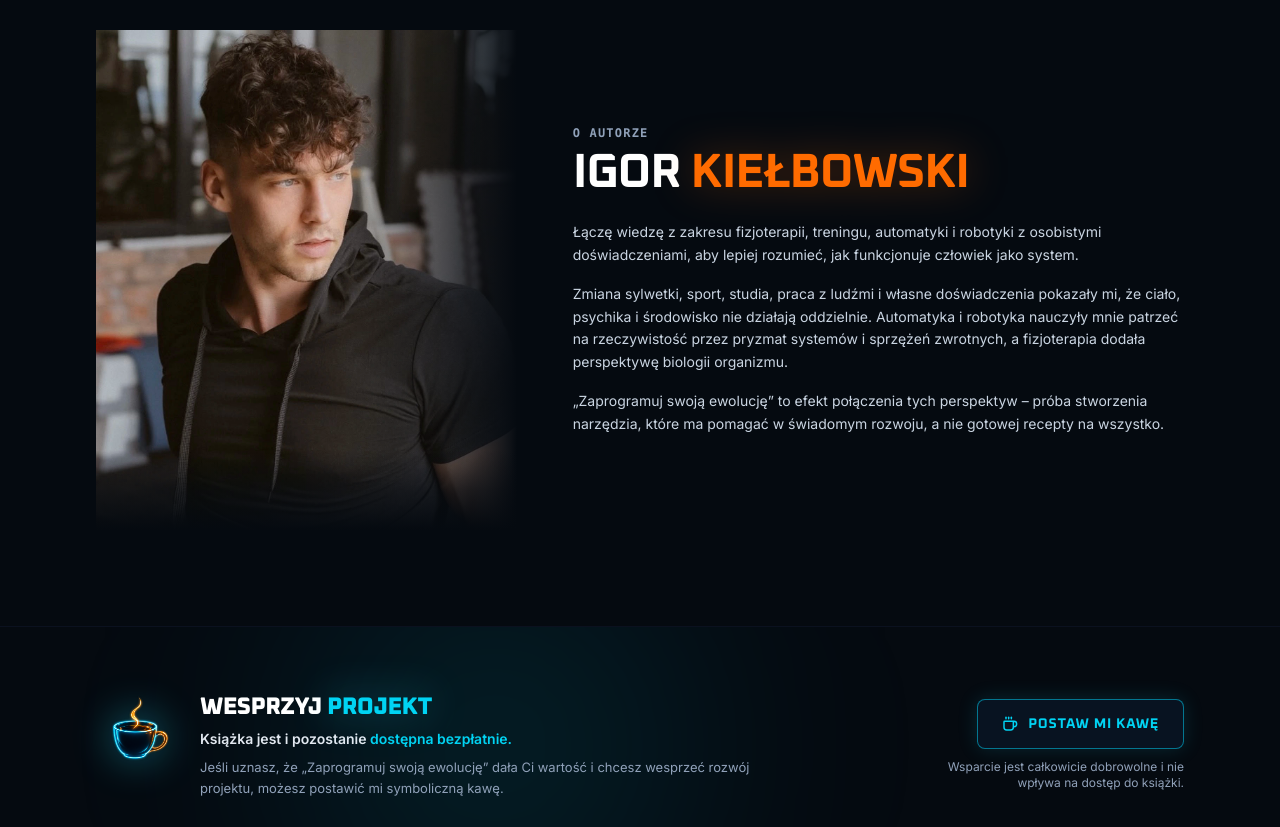
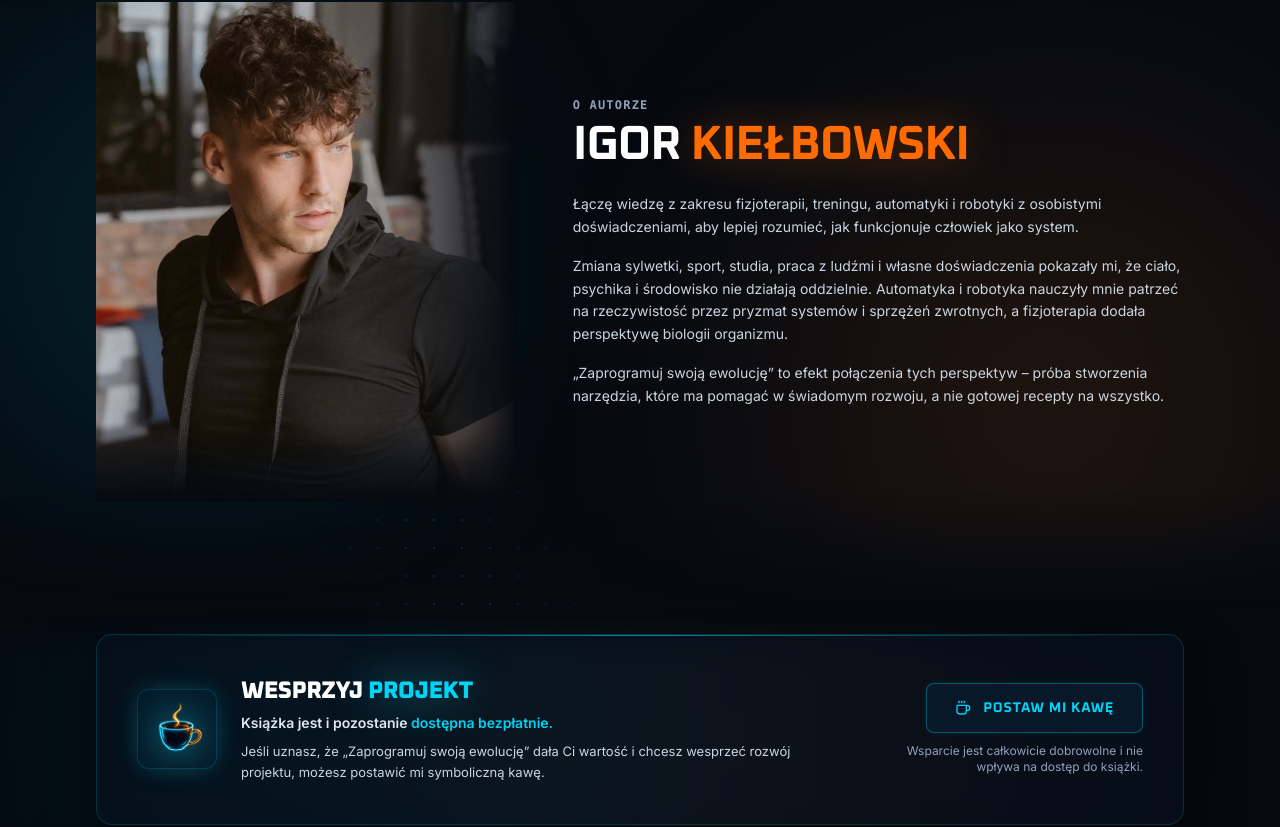
Before and after one commit to 19101990/evolution-landing-page, a Next.js app: page / in a window 1280 px wide. Shown: the part 1291-2118 px from the top of the page. Built offline with nearby package versions, Linux system fonts and the light colour scheme.

Commit message:
style: refine mobile layouts, ambient glows, and navbar overlay

```diff
--- a/src/components/sections/AuthorBio.tsx
+++ b/src/components/sections/AuthorBio.tsx
@@ -2,6 +2,8 @@ import Image from "next/image";
 import { SITE_CONTENT } from "@/data/content";
 import { Container } from "@/components/ui/Container";
 import { Reveal } from "@/components/ui/Reveal";
+import { CyberGrid } from "@/components/ui/CyberGrid";
+import { BackgroundGlow } from "@/components/ui/BackgroundGlow";
 
 export function AuthorBio() {
   const { authorSection } = SITE_CONTENT;
@@ -9,16 +11,13 @@ export function AuthorBio() {
   return (
     <section
       id={authorSection.id}
-      className="relative py-14 md:py-24 bg-[#050A10] overflow-hidden"
+      className="relative py-16 md:py-28 bg-[#050A10] overflow-hidden"
     >
-      <div
-        aria-hidden="true"
-        className="absolute top-1/2 left-10 -translate-y-1/2 w-[450px] h-[450px] bg-cyan-500/5 rounded-full blur-[140px] pointer-events-none -z-10"
-      />
+      <CyberGrid />
+      <BackgroundGlow />
 
       <Container className="relative z-10">
         <div className="grid grid-cols-1 lg:grid-cols-12 gap-10 lg:gap-14 items-center">
-
           <div className="lg:col-span-5 relative flex justify-center lg:justify-start">
             <Reveal
               direction="right"
@@ -49,7 +48,6 @@ export function AuthorBio() {
           </div>
 
           <div className="lg:col-span-7 flex flex-col items-start text-left">
-
             <Reveal
               direction="left"
               delay={0.1}
@@ -76,15 +74,11 @@ export function AuthorBio() {
             >
               <div className="space-y-4 text-xs sm:text-sm text-slate-300 leading-relaxed max-w-2xl font-sans">
                 {authorSection.bio.map((paragraph, index) => (
-                  <p key={index}>
-                    {paragraph}
-                  </p>
+                  <p key={index}>{paragraph}</p>
                 ))}
               </div>
             </Reveal>
-
           </div>
-
         </div>
       </Container>
     </section>
--- a/src/components/sections/FinalCta.tsx
+++ b/src/components/sections/FinalCta.tsx
@@ -16,7 +16,7 @@ export function FinalCta() {
           alt={finalCta.backgroundImage.alt}
           fill
           sizes="100vw"
-          className="object-cover object-[center_top] sm:object-center opacity-80"
+          className="object-cover object-[right_bottom] sm:object-center !h-[60%] sm:!h-full opacity-100 sm:opacity-80"
         />
 
         <div className="absolute inset-0 bg-[#050A10]/35" />
@@ -38,7 +38,7 @@ export function FinalCta() {
                   className="w-8 h-8 sm:w-10 sm:h-10 text-cyan-400 shrink-0 fill-current drop-shadow-[0_0_15px_rgba(34,211,238,0.5)] select-none"
                   viewBox="0 0 24 24"
                 >
-                  <path d="M4.583 17.321C3.553 16.227 3 15 3 13.011c0-3.5 2.457-6.637 6.03-8.188l.893 1.378c-3.322 1.49-4.225 3.325-4.425 4.96.488-.239 1.054-.361 1.638-.361 2.209 0 4 1.791 4 4 0 2.209-1.791 4-4 4-.543 0-1.077-.109-1.553-.479zm10 0C13.553 16.227 13 15 13 13.011c0-3.5 2.457-6.637 6.03-8.188l.893 1.378c-3.322 1.49-4.225 3.325-4.425 4.96.488-.239 1.054-.361 1.638-.361 2.209 0 4 1.791 4 4 0 2.209-1.791 4-4 4-.543 0-1.077-.109-1.553-.479z" />
+                  <path d="M4.5 4h5A1.5 1.5 0 0 1 11 5.5v5A1.5 1.5 0 0 1 9.5 12H7.2l1.6 6.2a.8.8 0 0 1-.77 1h-1.8a.8.8 0 0 1-.77-.6L3.1 11.4A1.5 1.5 0 0 1 3 10.5v-5A1.5 1.5 0 0 1 4.5 4zm10 0h5A1.5 1.5 0 0 1 21 5.5v5a1.5 1.5 0 0 1-1.5 1.5h-2.3l1.6 6.2a.8.8 0 0 1-.77 1h-1.8a.8.8 0 0 1-.77-.6l-2.36-7.2A1.5 1.5 0 0 1 13 10.5v-5A1.5 1.5 0 0 1 14.5 4z" />
                 </svg>
 
                 <div className="space-y-1.5 max-w-lg lg:pr-[60px]">
--- a/src/components/sections/SupportSection.tsx
+++ b/src/components/sections/SupportSection.tsx
@@ -10,34 +10,85 @@ export function SupportSection() {
   return (
     <section
       id={supportSection.id}
-      className="relative py-12 md:py-16 bg-[#050A10] overflow-hidden border-t border-b border-slate-900/60"
+      className="relative pt-5 pb-0 sm:pb-10 bg-[#050A10] overflow-hidden"
     >
       <div
         aria-hidden="true"
-        className="absolute top-1/2 left-1/4 -translate-y-1/2 w-[350px] h-[350px] bg-cyan-500/15 rounded-full blur-[130px] pointer-events-none"
+        className="absolute inset-0 pointer-events-none select-none z-0 overflow-hidden"
+        style={{
+          maskImage:
+            "linear-gradient(to bottom, transparent 0%, black 20%, black 80%, transparent 100%)",
+          WebkitMaskImage:
+            "linear-gradient(to bottom, transparent 0%, black 20%, black 80%, transparent 100%)",
+        }}
+      >
+        <div className="absolute top-1/2 left-1/3 -translate-x-1/2 -translate-y-1/2">
+          <div className="support-glow-cyan w-[380px] sm:w-[500px] h-[300px] sm:h-[360px] bg-cyan-500/20 rounded-full blur-[110px] sm:blur-[140px]" />
+        </div>
+
+        <div className="absolute top-1/2 right-1/4 -translate-y-1/2">
+          <div className="support-glow-orange w-[300px] sm:w-[420px] h-[260px] sm:h-[320px] bg-[#FF6B00]/16 rounded-full blur-[110px] sm:blur-[130px]" />
+        </div>
+      </div>
+
+      <style>{`
+        .support-glow-cyan {
+          animation: pulseSupportCyan 6s ease-in-out infinite alternate;
+          will-change: transform, opacity;
+        }
+
+        .support-glow-orange {
+          animation: pulseSupportOrange 7.5s ease-in-out infinite alternate;
+          will-change: transform, opacity;
+        }
+
+        @keyframes pulseSupportCyan {
+          0% {
+            transform: scale(0.92);
+            opacity: 0.6;
+          }
+          100% {
+            transform: scale(1.08);
+            opacity: 1;
+          }
+        }
+
+        @keyframes pulseSupportOrange {
+          0% {
+            transform: scale(0.94);
+            opacity: 0.55;
+          }
+          100% {
+            transform: scale(1.1);
+            opacity: 0.95;
+          }
+        }
+      `}</style>
+
+      <Container className="relative z-10">
+        <Reveal direction="up" duration={1.2} margin="0px 0px -60px 0px">
+          <div className="relative rounded-2xl border border-cyan-500/20 bg-[#07121e]/60 backdrop-blur-md p-6 sm:p-8 lg:p-10 shadow-[0_20px_50px_rgba(0,0,0,0.6)] overflow-hidden">
+            <div
+              aria-hidden="true"
+              className="absolute top-0 inset-x-0 h-[1px] bg-gradient-to-r from-transparent via-cyan-400/60 to-transparent"
             />
 
-      <Container className="relative z-10">
             <div className="grid grid-cols-1 lg:grid-cols-12 gap-8 lg:gap-10 items-center">
-
-          <div className="lg:col-span-8">
-            <Reveal direction="right" duration={1.4} margin="0px 0px -70px 0px">
-              <div className="flex items-start gap-4 sm:gap-6">
-
-                <div className="relative w-16 h-16 sm:w-20 sm:h-20 shrink-0 flex items-center justify-center">
+              <div className="lg:col-span-8 flex flex-col sm:flex-row items-start sm:items-center gap-5 sm:gap-6">
+                <div className="relative w-16 h-16 sm:w-20 sm:h-20 shrink-0 flex items-center justify-center p-2 rounded-xl bg-cyan-950/30 border border-cyan-500/20 shadow-[0_0_25px_rgba(34,211,238,0.2)]">
                   <Image
                     src={supportSection.imageSrc}
                     alt={supportSection.imageAlt}
                     width={80}
                     height={80}
-                    className="w-full h-full object-contain filter drop-shadow-[0_0_20px_rgba(34,211,238,0.45)] select-none pointer-events-none"
+                    className="w-full h-full object-contain filter drop-shadow-[0_0_18px_rgba(34,211,238,0.6)] select-none pointer-events-none"
                   />
                 </div>
 
                 <div className="flex-1 min-w-0">
                   <h2 className="font-display text-xl sm:text-2xl font-black uppercase tracking-tight text-white mb-1.5">
                     {supportSection.title.regular}{" "}
-                    <span className="text-cyan-400 drop-shadow-[0_0_20px_rgba(34,211,238,0.4)]">
+                    <span className="text-cyan-400 drop-shadow-[0_0_20px_rgba(34,211,238,0.5)]">
                       {supportSection.title.highlight}
                     </span>
                   </h2>
@@ -49,40 +100,30 @@ export function SupportSection() {
                     </span>
                   </p>
 
-                  <p className="text-xs sm:text-[13px] text-slate-400 leading-relaxed max-w-xl font-sans">
+                  <p className="text-xs sm:text-[13px] text-slate-300 leading-relaxed max-w-xl font-sans">
                     {supportSection.description}
                   </p>
                 </div>
-
-              </div>
-            </Reveal>
               </div>
 
-          <div className="lg:col-span-4 flex justify-start lg:justify-end pl-20 sm:pl-24 lg:pl-0">
-            <Reveal
-              direction="left"
-              delay={0.15}
-              duration={1.4}
-              margin="0px 0px -70px 0px"
-              className="flex flex-col items-start lg:items-end w-full"
-            >
+              <div className="lg:col-span-4 flex flex-col items-start lg:items-end w-full">
                 <a
                   href={supportSection.buttonUrl}
                   target="_blank"
                   rel="noopener noreferrer"
-                className="inline-flex items-center justify-center gap-2.5 px-6 py-3.5 rounded-lg border border-cyan-500/60 bg-[#081321] text-cyan-400 hover:text-white hover:border-cyan-400 hover:bg-cyan-500/10 font-display text-xs sm:text-sm font-bold uppercase tracking-wider transition-all duration-300 shadow-[0_0_20px_rgba(34,211,238,0.15)] hover:shadow-[0_0_30px_rgba(34,211,238,0.4)] hover:-translate-y-0.5 active:translate-y-0 group"
+                  className="relative group inline-flex items-center justify-center gap-3 w-full sm:w-auto px-7 py-3.5 rounded-lg border border-cyan-500/40 bg-[#081829] text-cyan-400 font-display text-xs sm:text-sm font-bold uppercase tracking-wider transition-all duration-300 shadow-[0_0_10px_rgba(34,211,238,0.08)] hover:border-cyan-400/80 hover:text-white hover:bg-cyan-500/10 hover:shadow-[0_0_18px_rgba(34,211,238,0.2)] hover:-translate-y-0.5 active:translate-y-0"
                 >
-                <Coffee className="w-4 h-4 text-cyan-400 group-hover:scale-110 transition-transform duration-300 stroke-[2.2]" />
+                  <Coffee className="w-4 h-4 text-cyan-400 group-hover:scale-110 transition-transform duration-300 stroke-[2]" />
                   <span>{supportSection.buttonText}</span>
                 </a>
 
-              <p className="text-[11px] sm:text-xs text-slate-400 max-w-[240px] text-left lg:text-right mt-2.5 leading-snug font-sans">
+                <p className="text-[11px] sm:text-xs text-slate-400 max-w-[260px] text-left lg:text-right mt-2.5 leading-snug font-sans">
                   {supportSection.note}
                 </p>
+              </div>
+            </div>
+          </div>
         </Reveal>
-          </div>
-
-        </div>
       </Container>
     </section>
   );
--- /dev/null
+++ b/src/components/ui/BackgroundGlow.tsx
@@ -0,0 +1,94 @@
+"use client";
+
+interface BackgroundGlowProps {
+  variant?: "dual" | "inverted" | "cyan" | "orange";
+  fadeEdges?: boolean;
+  singleOnMobile?: boolean;
+}
+
+export function BackgroundGlow({
+  variant = "dual",
+  fadeEdges = true,
+  singleOnMobile = true,
+}: BackgroundGlowProps) {
+  const isDual = variant === "dual" || variant === "inverted";
+  const leftColor = variant === "inverted" || variant === "orange" ? "orange" : "cyan";
+  const rightColor = variant === "inverted" ? "cyan" : "orange";
+
+  return (
+    <div
+      aria-hidden="true"
+      className="absolute inset-0 pointer-events-none select-none z-0 overflow-hidden"
+      style={
+        fadeEdges
+          ? {
+              maskImage:
+                "linear-gradient(to bottom, transparent 0%, black 18%, black 82%, transparent 100%)",
+              WebkitMaskImage:
+                "linear-gradient(to bottom, transparent 0%, black 18%, black 82%, transparent 100%)",
+            }
+          : undefined
+      }
+    >
+      <div className="absolute top-1/4 sm:top-1/3 md:top-1/2 left-1/2 -translate-x-1/2 md:left-[-60px] md:translate-x-0 -translate-y-1/2">
+        <div
+          className={`${
+            leftColor === "cyan"
+              ? "glow-cyan-pulse bg-cyan-500/20"
+              : "glow-orange-pulse bg-[#FF6B00]/18"
+          } w-[340px] sm:w-[440px] md:w-[520px] h-[340px] sm:h-[440px] md:h-[520px] rounded-full blur-[100px] md:blur-[140px]`}
+        />
+      </div>
+
+      {isDual && (
+        <div
+          className={`${
+            singleOnMobile ? "hidden md:block" : "block"
+          } absolute top-1/3 right-[-40px]`}
+        >
+          <div
+            className={`${
+              rightColor === "orange"
+                ? "glow-orange-pulse bg-[#FF6B00]/18"
+                : "glow-cyan-pulse bg-cyan-500/20"
+            } w-[540px] h-[540px] rounded-full blur-[150px]`}
+          />
+        </div>
+      )}
+
+      <style>{`
+        .glow-cyan-pulse {
+          animation: ambientPulseCyan 1.5s ease-in-out infinite alternate;
+          will-change: transform, opacity;
+        }
+
+        .glow-orange-pulse {
+          animation: ambientPulseOrange 2.2s ease-in-out infinite alternate;
+          will-change: transform, opacity;
+        }
+
+        @keyframes ambientPulseCyan {
+          0% {
+            transform: scale(0.92);
+            opacity: 0.65;
+          }
+          100% {
+            transform: scale(1.08);
+            opacity: 1;
+          }
+        }
+
+        @keyframes ambientPulseOrange {
+          0% {
+            transform: scale(0.94);
+            opacity: 0.8;
+          }
+          100% {
+            transform: scale(1.1);
+            opacity: 1;
+          }
+        }
+      `}</style>
+    </div>
+  );
+}
--- /dev/null
+++ b/src/components/ui/CyberGrid.tsx
@@ -0,0 +1,77 @@
+"use client";
+
+export function CyberGrid() {
+  return (
+    <div
+      aria-hidden="true"
+      className="absolute inset-0 overflow-hidden pointer-events-none select-none z-0"
+    >
+      <div
+        className="cyber-diagonal-grid absolute inset-0"
+        style={{
+          backgroundImage:
+            "radial-gradient(rgba(34, 211, 238, 0.26) 1.5px, transparent 1.5px)",
+          backgroundSize: "28px 28px",
+        }}
+      />
+
+      <style>{`
+        .cyber-diagonal-grid {
+          -webkit-mask-image: linear-gradient(
+            65deg,
+            transparent 0%,
+            transparent 20%,
+            black 25%,
+            transparent 30%,
+            transparent 70%,
+            black 75%,
+            transparent 80%,
+            transparent 100%
+          );
+          mask-image: linear-gradient(
+            65deg,
+            transparent 0%,
+            transparent 20%,
+            black 25%,
+            transparent 30%,
+            transparent 70%,
+            black 75%,
+            transparent 80%,
+            transparent 100%
+          );
+          -webkit-mask-size: 200% 200%;
+          mask-size: 200% 200%;
+          animation: cyberContinuousSweep 7s ease-in-out infinite;
+        }
+
+        @keyframes cyberContinuousSweep {
+          0% {
+            -webkit-mask-position: 100% 0%;
+            mask-position: 100% 0%;
+            opacity: 0.7;
+          }
+          30% {
+            -webkit-mask-position: 80% 20%;
+            mask-position: 80% 20%;
+            opacity: 0.55;
+          }
+          58% {
+            -webkit-mask-position: 42% 58%;
+            mask-position: 42% 58%;
+            opacity: 0.95;
+          }
+          82% {
+            -webkit-mask-position: 22% 78%;
+            mask-position: 22% 78%;
+            opacity: 0.65;
+          }
+          100% {
+            -webkit-mask-position: 0% 100%;
+            mask-position: 0% 100%;
+            opacity: 0.7;
+          }
+        }
+      `}</style>
+    </div>
+  );
+}
```
Also changed, not shown: src/components/layout/Navbar.tsx (+3 -9 lines), src/components/sections/SystemPillars.tsx (+4 -7 lines). Lines whose indentation alone changed are shown as unchanged.
